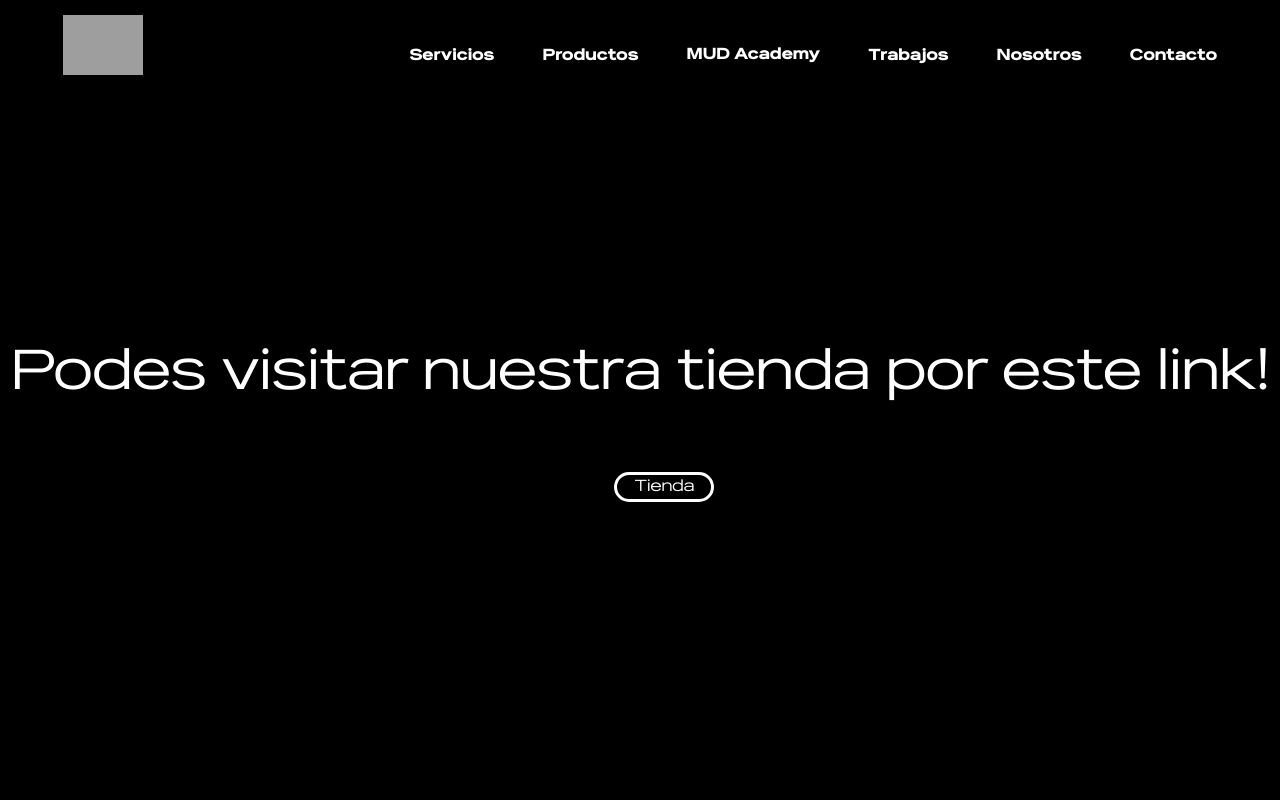
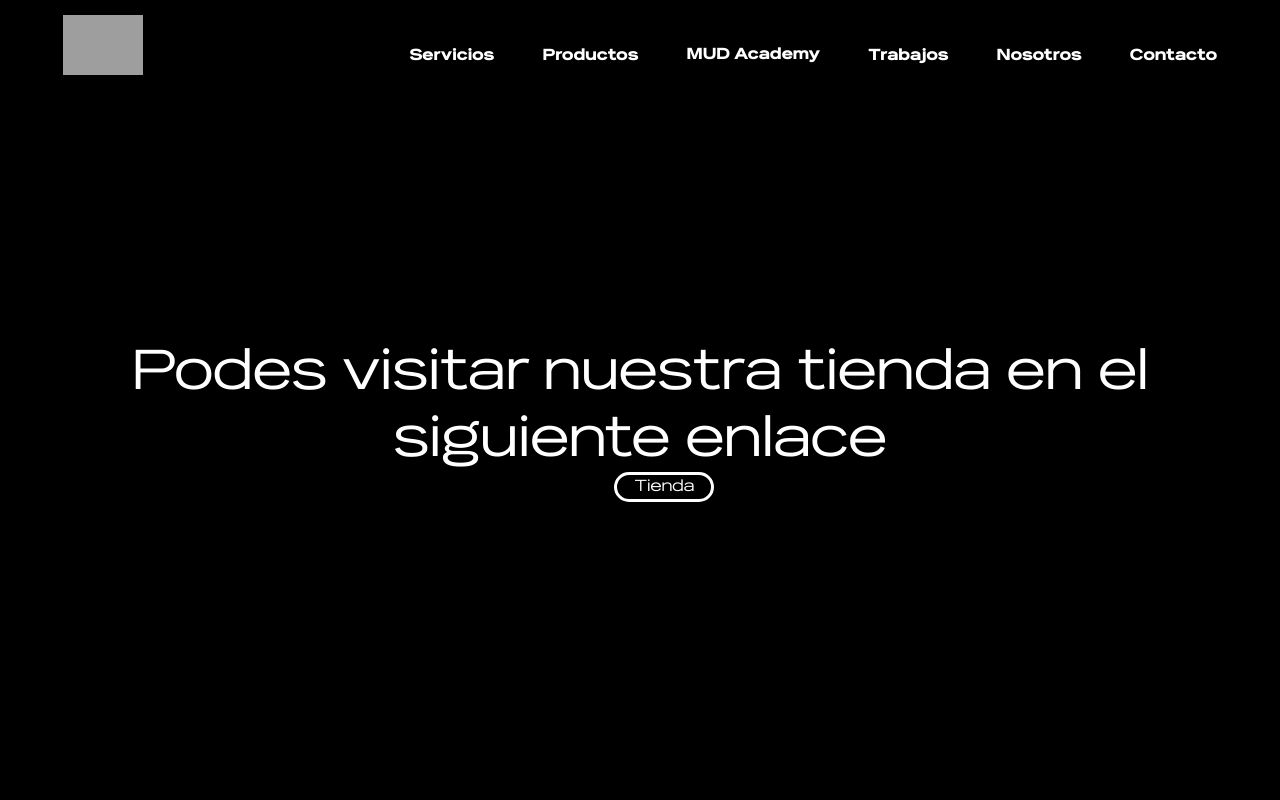
Before and after one commit to Ler0v/mud, a React (Create React App) app: page /productos in a window 1280 px wide. Shown: the top 800 px of the page. Built offline with nearby package versions, Linux system fonts and the light colour scheme; grey boxes are pictures that could not be loaded.

Commit message:
terminada

```diff
--- a/src/containers/Productos/Productos.jsx
+++ b/src/containers/Productos/Productos.jsx
@@ -6,7 +6,7 @@ const Productos = () => {
 <>
     <h1 className='Titulo'>Productos</h1>
     <div className='seccionProductos'>
-        <h1 className='titulo'>Podes visitar nuestra tienda por este link!</h1>
+        <h1 className='titulo'>Podes visitar nuestra tienda en el siguiente enlace</h1>
         <a href="https://mudmakeupdesign.mitiendanube.com/productos/" rel='noopener' target="_blank">Tienda</a>
     </div>
 </>
```
